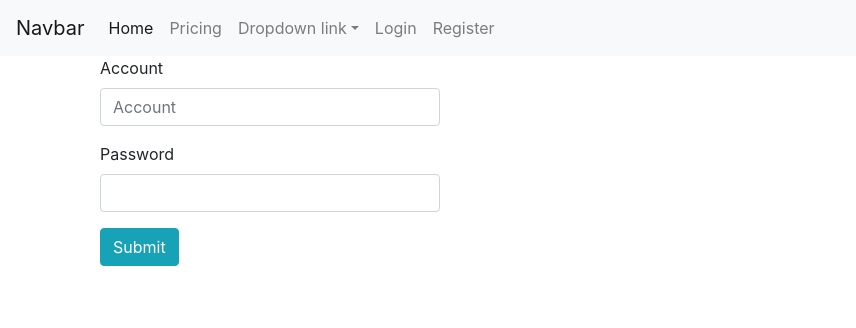
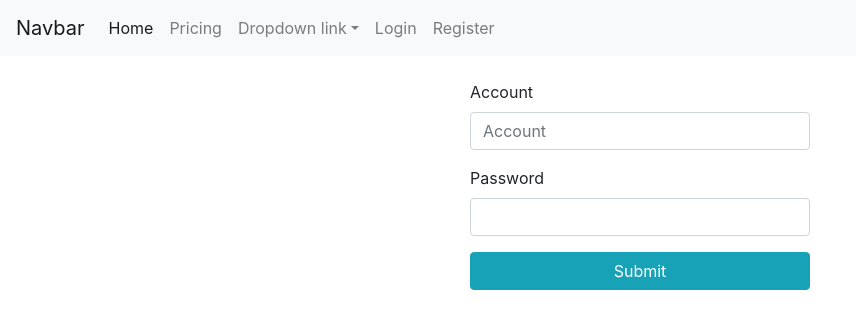
Before and after one commit to IreneLee0905/irenes-resume-ui, a React app: page /login in a window 1280 px wide. Shown: the top 328 px of the page, without its empty margins (0-856 px from the left). Built offline with nearby package versions, Linux system fonts and the light colour scheme.

Commit message:
fix webpack setting

```diff
--- a/src/components/LoginPage.js
+++ b/src/components/LoginPage.js
@@ -48,7 +48,8 @@ class LoginPage extends React.Component {
 
   render() {
     return (
-      <div className="col-sm-4">
+      <div className="col-sm-4 mx-auto">
+        <br/>
         <Message/>
         <Form>
           <FormGroup>
@@ -62,7 +63,7 @@ class LoginPage extends React.Component {
                    onChange={this.handleChange}/>
           </FormGroup>
 
-          <button type="button" className="btn btn-info" onClick={this.submitCustomer}>Submit</button>
+          <button type="button" className="btn btn-info btn-block" onClick={this.submitCustomer}>Submit</button>
         </Form>
         {!!AppContextProvider.isPrincipal() && <div>login successful！</div>}
       </div>
--- a/src/components/Register.js
+++ b/src/components/Register.js
@@ -6,7 +6,7 @@ import {CustomerEvents} from "../constant/event";
 import {CustomerUrls} from "../utils/Urls";
 import connect from "react-redux/es/connect/connect";
 import Message from "../container/Message";
-
+import Rocket from "../images/rocket.jpg";
 class Register extends React.Component {
 
   constructor() {
@@ -34,7 +34,7 @@ class Register extends React.Component {
     this.props.dispatch(addOne(CustomerEvents.ADD_CUSTOMER, this.state, CustomerUrls.REST_CUSTOMER_ADD, () => {
       if (!!this.props.message) {
         this.props.dispatch(showAlert(this.props.message, "danger"));
-      }else{
+      } else {
         this.props.dispatch(showAlert("successfully create a new account", "info"));
       }
 
@@ -51,6 +51,13 @@ class Register extends React.Component {
 
       <div>
         <Message/>
+        <div className="row">
+          <br/>
+          <div className="col-sm-6">
+            <img className="img-fluid" src={Rocket} alt="rocket image"/>
+          </div>
+          <div className="col-sm-6">
+            <h2>Join Us</h2>
             <Form>
               <FormGroup>
                 <Label for="account">Account</Label>
@@ -75,7 +82,8 @@ class Register extends React.Component {
 
               <button type="button" className="btn btn-info " onClick={this.submitCustomer}>Submit</button>
             </Form>
-
+          </div>
+        </div>
       </div>
     )
 
--- a/webpack.config.js
+++ b/webpack.config.js
@@ -4,14 +4,14 @@ const HtmlWebpackPlugin = require("html-webpack-plugin");
 module.exports = {
   entry: ["./src/index.js"],
   output: {
-    path:__dirname + '/dist',
+    path: __dirname + '/dist',
     filename: "bundles.js",
   },
   resolve: {
-    extensions: ['.js','.jsx','.css']
+    extensions: ['.js', '.jsx', '.css']
   },
-  module:{
-    rules:[
+  module: {
+    rules: [
       {
         test: /\.js$/,
         exclude: /node_modules/,
@@ -21,6 +21,13 @@ module.exports = {
         test: /\.css$/,
         use: ["style-loader", "css-loader"]
       }
+      , {
+        test: /\.png$/,
+        loader: "url-loader?limit=100000"
+      }, {
+        test: /\.jpg$/,
+        loader: "file-loader"
+      },
     ]
   },
   plugins: [
```
Also changed, not shown: package.json (+4 -3 lines), 1 other file (tests, documents, lock files or other folders). Lines whose indentation alone changed are shown as unchanged.
